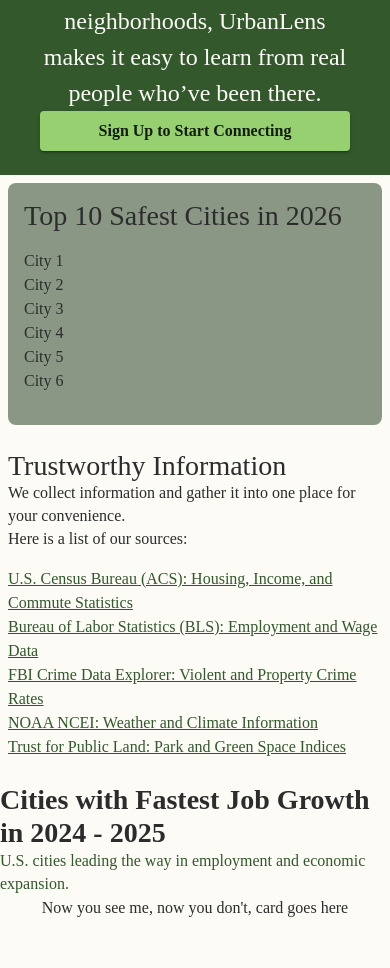
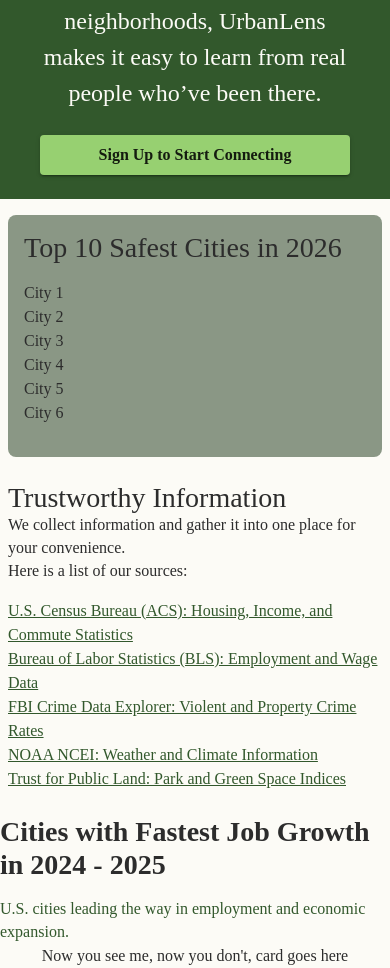
Before and after one commit to meera-develops/urbanlens, a React (Vite) app: page / in a window 390 px wide. Shown: the part 1591-2559 px from the top of the page. Before the commit the page ends 2511 px from the top, so only its background shows below. Built offline with nearby package versions, Linux system fonts and the light colour scheme.

Commit message:
responsiveness edits

```diff
--- a/src/pages/home/home.jsx
+++ b/src/pages/home/home.jsx
@@ -243,7 +243,7 @@
             <Button color="accent" variant="contained" component={Link} to="/login"
               sx={{
                 fontWeight: 600,
-                mt: {md: 5,},
+                mt: {xs: 3, md: 5,},
                 fontFamily: "'Libre Baskerville'",
                 fontSize: '1rem'
               }}
@@ -277,7 +277,8 @@
               backgroundColor: '#8A9785',
               borderRadius: 2,
               px: {xs: 2, lg: 2, },
-              py: {xs: 2, lg: 1, }
+              py: {xs: 2, lg: 1, },
+              mt: {xs: 1, md: 0}
             }}
             >
               <Typography variant="h2" color="text">
@@ -363,7 +364,8 @@
           sx={{
             display: 'flex',
             alignItems: 'center',
-            flexDirection: 'column'
+            flexDirection: 'column',
+            gap: { xs: 2, md: 1},
           }}
         >
           <Typography variant="h2" color="text" fontWeight="bold">
```
